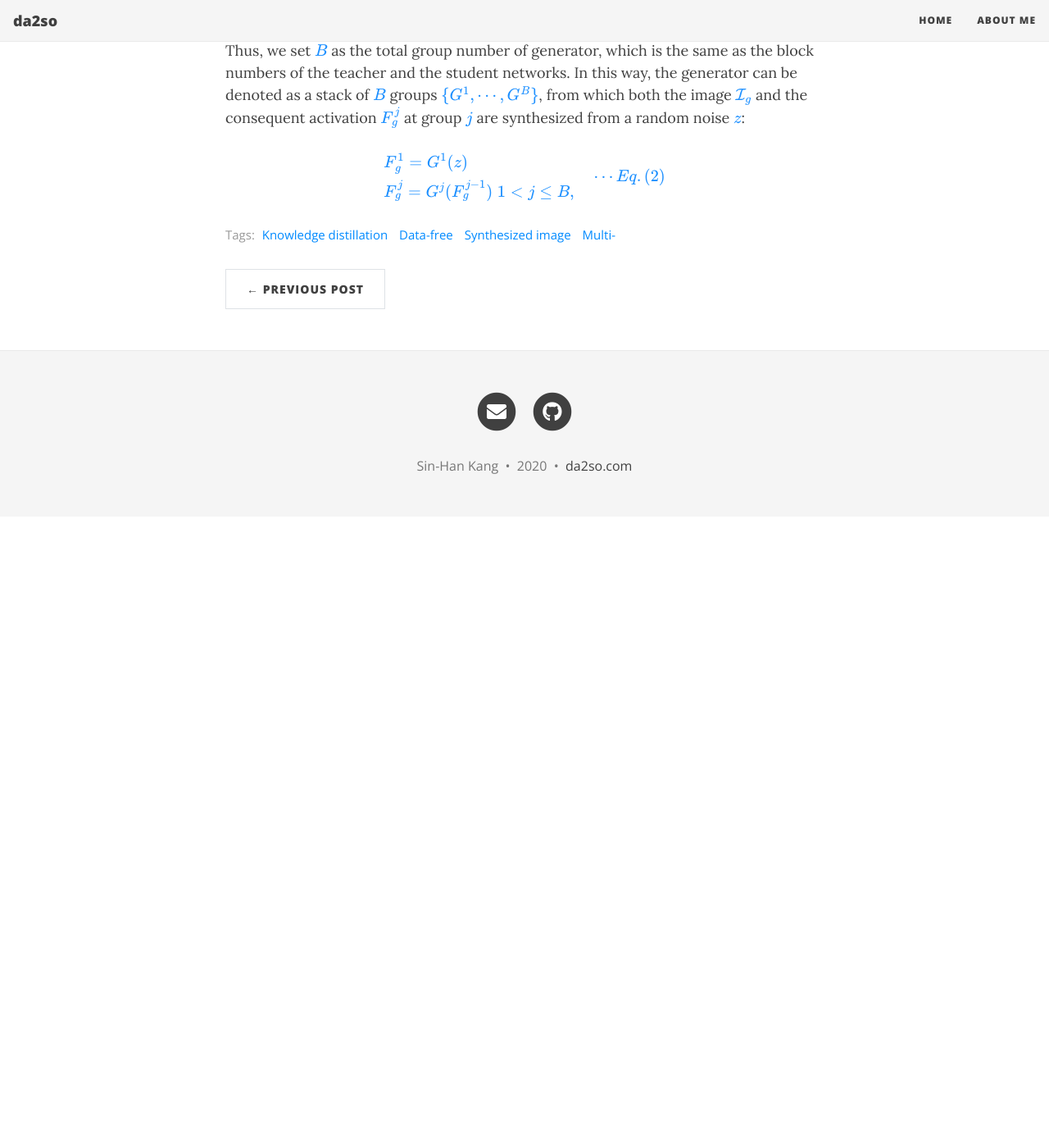
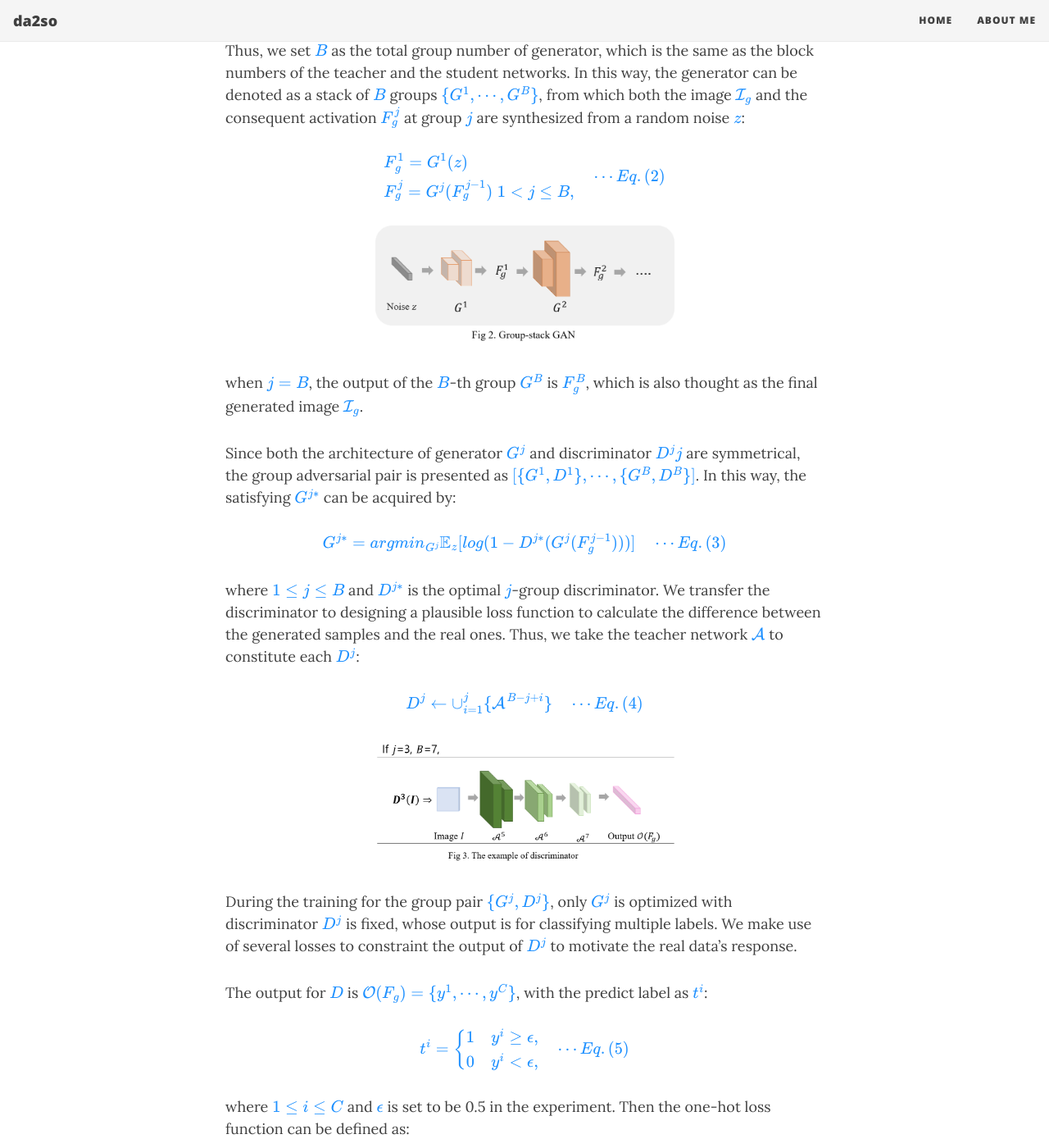
Before and after one commit to da2so/da2so.github.io, a Jekyll site: the page built from _posts/2020-08-24-Data_Free_Knowledge_Amalgamation_via_Group-Stack_Dual-GAN.md, in a window 1280 px wide and 1400 px high, scrolled down 2948 px. Shown: the whole window at 82% size. Built offline with Jekyll 4.4.1, drawn with Linux system fonts in a browser that asks for light colours; nearby versions of some CDN libraries; formulas are drawn with MathJax 3; before the commit the page ends 3578 px from its top, so only the background shows below that; some of the changed text lies outside the part shown.

Commit message:
upload post

```diff
--- a/_posts/2020-08-24-Data_Free_Knowledge_Amalgamation_via_Group-Stack_Dual-GAN.md
+++ b/_posts/2020-08-24-Data_Free_Knowledge_Amalgamation_via_Group-Stack_Dual-GAN.md
@@ -81,3 +81,69 @@ F^j_g=G^j(F^\{ j-1 \}_g) \; 1 < j \leq B,
 \\end{array} \quad \cdots Eq .(2)
 \\]
 </span>
+
+![2](https://da2so.github.io/assets/post_img/2020-08-24-Data_Free_Knowledge_Amalgamation_via_Group-Stack_Dual-GAN/2.png){: .mx-auto.d-block width="50%" height="80%" :}
+
+
+when <span style="color:DodgerBlue">$j=B$</span>, the output of the <span style="color:DodgerBlue">$B$</span>-th group <span style="color:DodgerBlue">$G^B$</span> is <span style="color:DodgerBlue">$F^B_g$</span>, which is also thought as the final generated image <span style="color:DodgerBlue">$\mathcal{I}_g$</span>.
+
+
+Since both the architecture of generator <span style="color:DodgerBlue">$G^j$</span> and discriminator <span style="color:DodgerBlue">$D^jj$</span> are symmetrical, the group adversarial pair is presented as <span style="color:DodgerBlue">$[ \\{ G^1,D^1\\}, \cdots ,\\{ G^B,D^B\\} ]$</span>. In this way, the satisfying <span style="color:DodgerBlue">$G^{j \ast}$</span> can be acquired by:
+
+<span style="color:DodgerBlue">
+\\[
+G^{j \ast }=argmin_\{ G^j \} \mathbb{E}_z [log(1-D^{j*} (G^j (F^{j-1}_g)))] \quad \cdots Eq. (3)
+\\]
+</span>
+
+where <span style="color:DodgerBlue">$1 \leq j \leq B$</span> and <span style="color:DodgerBlue">$D^{j*}$</span> is the optimal <span style="color:DodgerBlue">$j$</span>-group discriminator. We transfer the discriminator to designing a plausible loss function to calculate the difference between the generated samples and the real ones. Thus, we take the teacher network <span style="color:DodgerBlue">$\mathcal{A}$</span> to constitute each <span style="color:DodgerBlue">$D^j$</span>:
+
+<span style="color:DodgerBlue">
+\\[
+D^j \leftarrow \cup^j_{i=1} \\{ \mathcal{A}^{B-j+i} \\} \quad \cdots Eq. (4)
+\\]
+</span>
+
+![3](https://da2so.github.io/assets/post_img/2020-08-24-Data_Free_Knowledge_Amalgamation_via_Group-Stack_Dual-GAN/3.png){: .mx-auto.d-block width="50%" :}
+
+During the training for the group pair <span style="color:DodgerBlue">$\\{ G^j, D^j \\}$</span>, only <span style="color:DodgerBlue">$G^j$</span> is optimized with discriminator <span style="color:DodgerBlue">$D^j$</span> is fixed, whose output is for classifying multiple labels. We make use of several losses to constraint the output of <span style="color:DodgerBlue">$D^j$</span> to motivate the real data's response.
+
+The output for <span style="color:DodgerBlue">$D$</span> is <span style="color:DodgerBlue">$\mathcal{O} ( F_g) = \\{ y^1, \cdots , y^C \\} $</span>, with the predict label as <span style="color:DodgerBlue">$t^i$</span>:
+
+<span style="color:DodgerBlue">
+\\[
+t^i= \\left\\{ \\begin{array}{ll} 1  & y^i \geq \epsilon, \cr
+								  0  & y^i < \epsilon,
+\\end{array} \\right. \quad \cdots Eq. (5)
+\\]
+</span>
+
+where <span style="color:DodgerBlue">$1 \leq i \leq C$</span> and <span style="color:DodgerBlue">$\epsilon$</span> is set to be 0.5 in the experiment. Then the one-hot loss function can be defined as:
+
+<span style="color:DodgerBlue">
+\\[
+L_{oh}= \frac{1}{C}\sum_i l(y^i, t^i), \quad \cdots Eq. (6)
+\\]
+</span>
+
+where <span style="color:DodgerBlue">$l$</span> is the cross-entropy and <span style="color:DodgerBlue">$L_{oh}$</span> enforces the outputs of the generated samples to be close to one-hot vectors.
+
+In addition, the outputs need to be sparse, since an image in the real world can't be tagged with dense labels which are the descriptions for different situations. So, an extra discrete loss function is proposed:
+
+<span style="color:DodgerBlue">
+\\[
+L_{dis}= \frac{1}{C} \sum_i \vert y^i \vert, \quad \cdots Eq. (7)
+\\]
+</span>
+
+which is known as L1-norm loss function. Finally, combining all the losses, the final objective function can be obtained:
+
+<span style="color:DodgerBlue">
+\\[
+L_{gan}= L_\{oh\} + \alpha L_a + \beta L_\{ie\} + \gamma L_\{dis \}, \quad \cdots Eq. (8)
+\\]
+</span>
+
+where <span style="color:DodgerBlue">$\alpha, \beta $</span> and <span style="color:DodgerBlue">$\gamma $</span> are the hyperparameters for balancing different loss items. <span style="color:DodgerBlue">$L_a$</span> and <span style="color:DodgerBlue">$L_{ie}$</span> are the activation loss and infromation entropy loss functions and described in [here](https://da2so.github.io/2020-08-13-Data_Free_Learning_of_Student_Networks/).
+
+#### <span style="color:gray"> 3.1.2 Multiple Targets </span>
```
Also changed, not shown: assets/post_img/2020-08-24-Data_Free_Knowledge_Amalgamation_via_Group-Stack_Dual-GAN/2.png (added), assets/post_img/2020-08-24-Data_Free_Knowledge_Amalgamation_via_Group-Stack_Dual-GAN/3.png (added).
